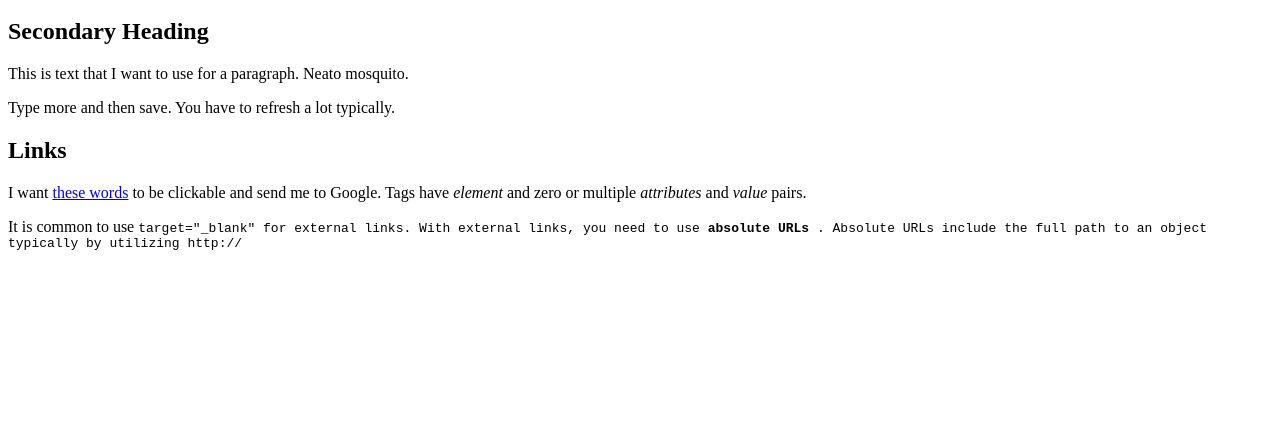
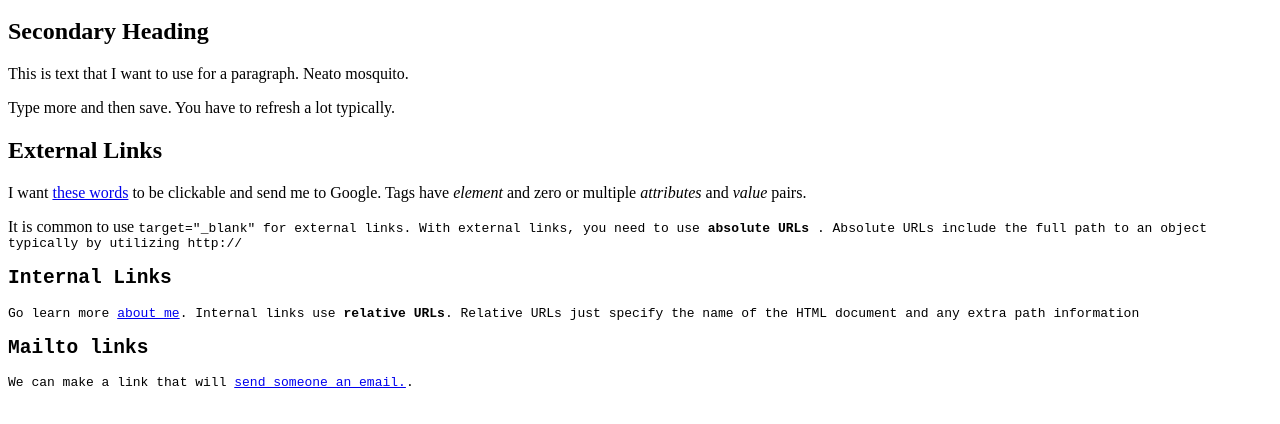
Before and after one commit to ashpiazu/ashpiazu.github.io, a plain HTML site: page index.html in a window 1280 px wide. Shown: the part 48-472 px from the top of the page. Drawn offline with Linux system fonts and the light colour scheme.

Commit message:
Relative and Mailto Links

```diff
--- a/index.html
+++ b/index.html
@@ -3,6 +3,12 @@
 <p>This is text that I want to use for a paragraph. Neato mosquito.</p>
 <p>Type more and then save. You have to refresh a lot typically.</p>
 
-<h2>Links</h2>
-<p>I want <a href="http://google.com"target=_blank">these words</a> to be clickable and send me to Google. Tags have <em>element</em> and zero or multiple <em>attributes</em> and <em>value</em> pairs.<p/>
+<h2>External Links</h2>
+<p>I want <a href="http://google.com"target=_blank title="Google">these words</a> to be clickable and send me to Google. Tags have <em>element</em> and zero or multiple <em>attributes</em> and <em>value</em> pairs.<p/>
 <p>It is common to use <code>target="_blank"<code/> for external links. With external links, you need to use <strong>absolute URLs </strong>. Absolute URLs include the full path to an object typically by utilizing <code>http://</code> </p>
+
+<h2>Internal Links</h2>
+<p>Go learn more <a href="aboutme.html">about me</a>. Internal links use <strong>relative URLs</strong>. Relative URLs just specify the name of the HTML document and any extra path information</p>
+
+<h2>Mailto links</h2>
+<p>We can make a link that will <a href="mailto:name@domain.com">send someone an email.</a>.</p>
```
Also changed, not shown: about.html (added, +3 -0 lines).
